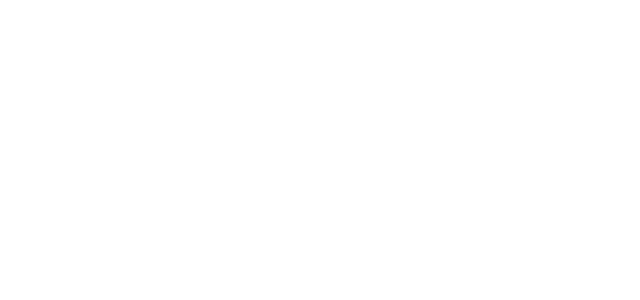
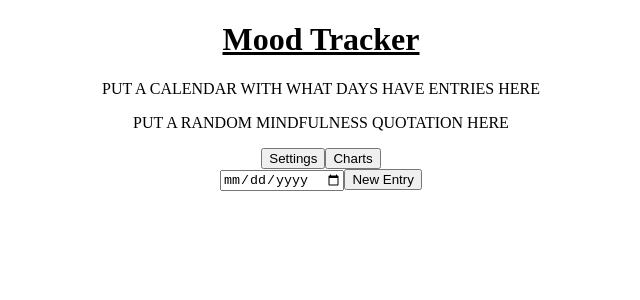
Before and after one commit to AwrenNuit/mood-tracker, a React (Create React App) app: page /home in a window 1280 px wide. Shown: the top 300 px of the page, without its empty margins (319-959 px from the left). Built offline with nearby package versions, Linux system fonts and the light colour scheme; a web font is replaced by a local one.

Commit message:
added basic template and basic functionality

```diff
--- a/src/components/Home/Home.js
+++ b/src/components/Home/Home.js
@@ -1,9 +1,37 @@
-import React from 'react';
+import React, { useCallback, useState } from 'react';
+import { useDispatch } from 'react-redux';
+import { useHistory } from 'react-router-dom';
 
 export default function Home() {
 
+  const dispatch = useCallback(useDispatch());
+  const history = useHistory();
+  const [date, setDate] = useState('');
+
+  const pushToCharts = () => history.push('/charts');
+
+  const pushToNewEntry = () => {
+    if(date){
+      dispatch({type: `SET_DATE`, payload: date});
+      history.push('/new-entry');
+    }
+  }
+
+  const pushToSettings = () => history.push('/settings');
+
   return(
-    <>
-    </>
+    <center>
+    <h1>Mood Tracker</h1>
+      <div>
+        <p>PUT A CALENDAR WITH WHAT DAYS HAVE ENTRIES HERE</p>
+        <p>PUT A RANDOM MINDFULNESS QUOTATION HERE</p>
+      </div>
+      <button onClick={pushToSettings}>Settings</button>
+      <button onClick={pushToCharts}>Charts</button>
+      <form onSubmit={pushToNewEntry}>
+        <input type="date" onChange={(e)=>setDate(e.target.value)} />
+        <button type="submit">New Entry</button>
+      </form>
+    </center>
   );
 }
```
